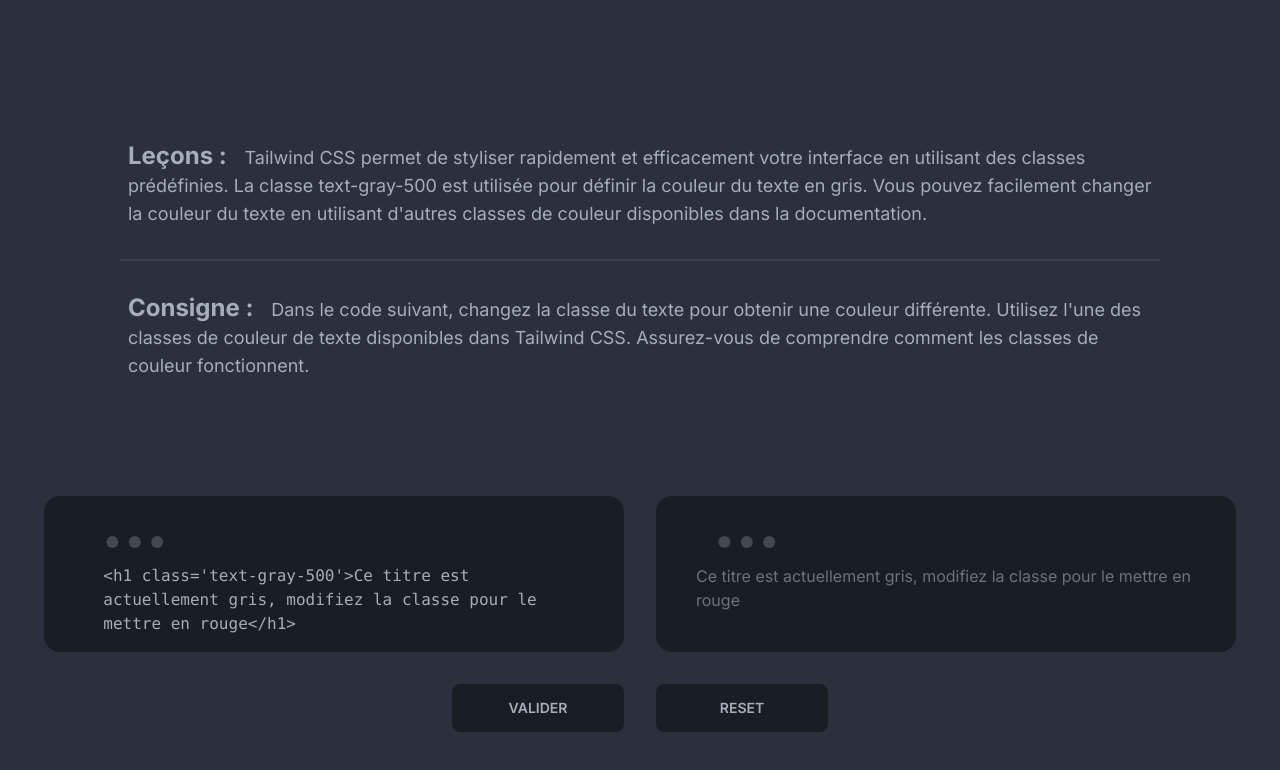
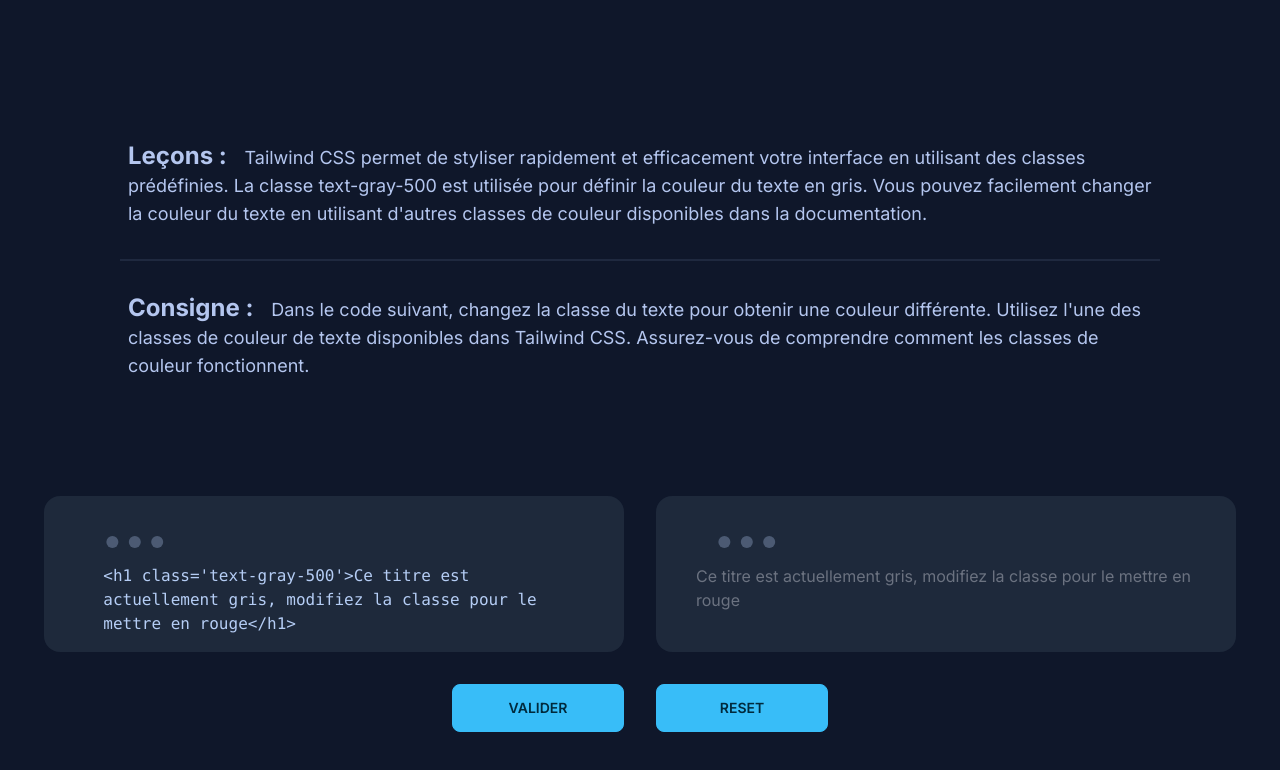
Before and after one commit to SamuelPrieur/AntoSamTP5, a plain HTML site: page index.html in a window 1280 px wide. Shown: the part 86-856 px from the top of the page. Drawn offline with nearby package versions, Linux system fonts and the light colour scheme.

Commit message:
Thème et bouton final 	modified:   index.html

```diff
--- a/index.html
+++ b/index.html
@@ -1,4 +1,4 @@
-<html lang="fr" data-theme="dark">
+<html lang="fr" data-theme="night">
   <head>
     <meta charset="UTF-8" />
     <meta name="viewport" content="width=devide-width, initial-scale=1.0" />
@@ -22,7 +22,7 @@
     <script>
       tailwind.config = {
         daisyui: {
-          themes: ["dark"],
+          themes: ["night"],
         },
       };
     </script>
@@ -68,8 +68,12 @@
         <div class="col-span-3 mockup-code h-auto p-10 m-4" id="answerZone">
           <div class="w-full h-full" id="display" name="display"></div>
         </div>
-        <button class="btn col-start-3 m-4" id="submit">Valider</button>
-        <button class="btn col-start-4 m-4" id="reset">Reset</button>
+        <button class="btn col-start-3 m-4 btn-primary" id="submit">
+          Valider
+        </button>
+        <button class="btn col-start-4 m-4 btn-primary" id="reset">
+          Reset
+        </button>
       </section>
     </section>
     <script src="script/interpreter.js"></script>
```
